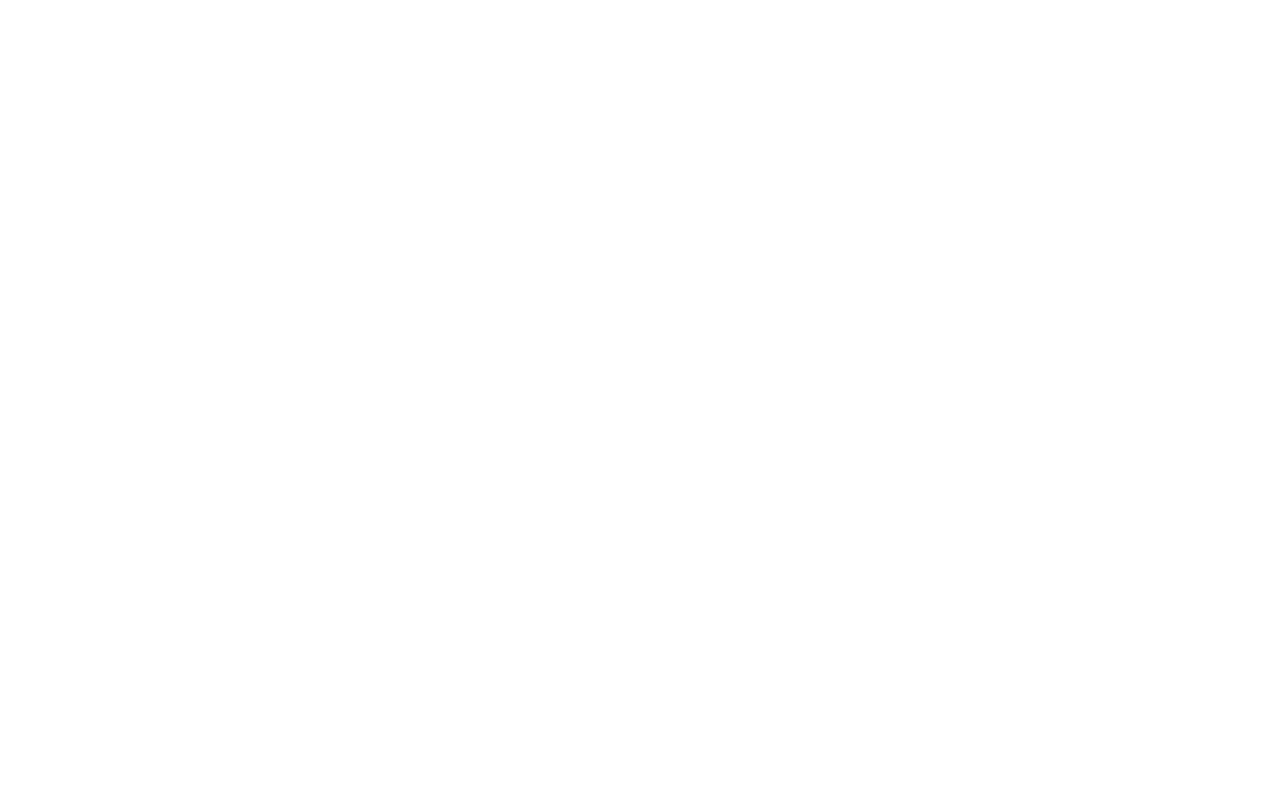
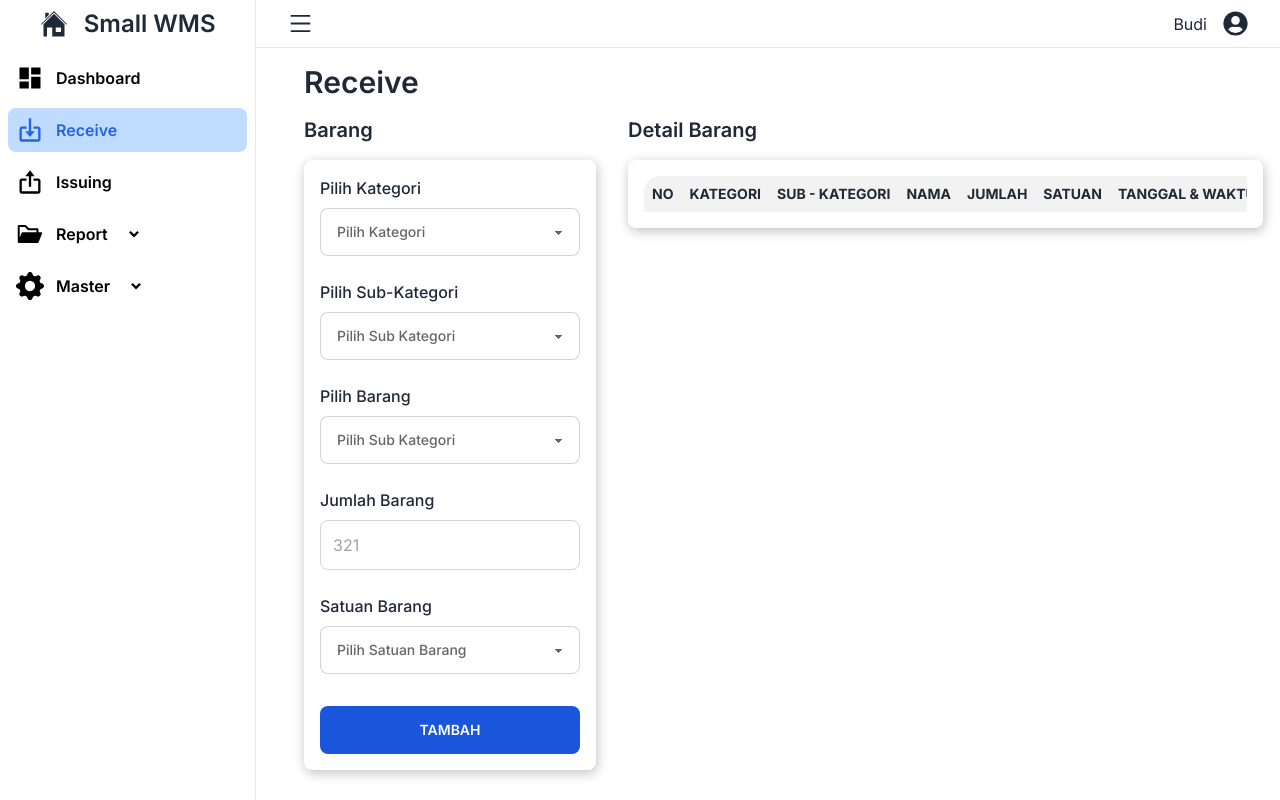
Before and after one commit to loekalin/wms-client, a React (Vite) app: page /receive/add in a window 1280 px wide. Before the commit this address had no page. Built offline with nearby package versions, Linux system fonts and the light colour scheme.

Commit message:
[+] Add Receive Data Done

```diff
--- a/jsconfig.json
+++ b/jsconfig.json
@@ -31,6 +31,9 @@
       ],
       "@Edit/*": [
         "src/Pages/Receive/Edit/*"
+      ],
+      "@Add/*": [
+        "src/Pages/Receive/Add/*"
       ]
     }
   }
--- a/src/App.jsx
+++ b/src/App.jsx
@@ -4,6 +4,7 @@
 import Navbar from "@/Components/Navbar";
 import Receive from "@/Pages/Receive/Receive";
 import ReceiveEdit from "@/Pages/Receive/Edit/ReceiveEdit";
+import ReceiveAdd from "@/Pages/Receive/Add/ReceiveAdd";
 // import AuthMiddleware from "@/Components/AuthMiddleware";
 
 const App = () => {
@@ -37,6 +38,14 @@
             </Navbar>
           }
         />
+        <Route
+          path="/receive/add"
+          element={
+            <Navbar>
+              <ReceiveAdd />
+            </Navbar>
+          }
+        />
       </Routes>
     </BrowserRouter>
   );
--- /dev/null
+++ b/src/Lib/addReceiveStore.js
@@ -0,0 +1,28 @@
+import { create } from "zustand";
+import { persist, createJSONStorage, devtools } from "zustand/middleware";
+
+export const addReceiveStore = create(
+  devtools(
+    persist(
+      (set, get) => ({
+        data: null,
+        addData: (newData) => {
+          set((state) => ({
+            data: [...state.data, newData],
+          }));
+        },
+        removeData: (index) => {
+          set((state) => {
+            const data = [...state.data];
+            data.splice(index, 1);
+            return { data };
+          });
+        },
+      }),
+      {
+        name: "previewReceive", // name of the item in the storage (must be unique)
+        storage: createJSONStorage(() => localStorage), // (optional) by default, 'localStorage' is used
+      }
+    )
+  )
+);
--- /dev/null
+++ b/src/Pages/Receive/Add/ReceiveAdd.jsx
@@ -0,0 +1,201 @@
+import React, { useRef } from "react";
+import { addReceiveStore } from "@/Lib/addReceiveStore";
+
+const ReceiveAdd = () => {
+  return (
+    <section className="w-full">
+      <h1 className="text-3xl font-semibold">Receive</h1>
+      <section className="flex-row flex gap-x-8">
+        <div className="w-1/3 mt-4">
+          <LeftSection />
+        </div>
+        <div className="w-2/3 mt-4">
+          <RightSection />
+        </div>
+      </section>
+    </section>
+  );
+};
+
+export default ReceiveAdd;
+
+const LeftSection = () => {
+  const kategori = ["Sembako", "Pakaian"];
+  const subKategori = ["Beras", "Minyak"];
+  const barang = ["Beras Merah", "Beras Putih"];
+  const satuanBarang = ["Kg", "Lusin"];
+
+  const addReceiveData = addReceiveStore((state) => state.addData);
+  const kategoriRef = useRef("");
+  const subKategoriRef = useRef("");
+  const barangRef = useRef("");
+  const jumlahBarangRef = useRef("");
+  const satuanBarangRef = useRef("");
+
+  const kategoriHandler = (e) => {
+    kategoriRef.current = e.target.value;
+  };
+  const subKategoriHandler = (e) => {
+    subKategoriRef.current = e.target.value;
+  };
+  const barangHandler = (e) => {
+    barangRef.current = e.target.value;
+  };
+  const jumlahBarangHandler = (e) => {
+    jumlahBarangRef.current = e.target.value;
+  };
+  const satuanBarangHandler = (e) => {
+    satuanBarangRef.current = e.target.value;
+  };
+  const doAddData = () => {
+    addReceiveData({
+      kategori: kategoriRef.current,
+      subKategori: subKategoriRef.current,
+      barang: barangRef.current,
+      jumlahBarang: jumlahBarangRef.current,
+      satuanBarang: satuanBarangRef.current,
+      tanggalBarang: new Date().toLocaleString(),
+    });
+  };
+
+  return (
+    <>
+      <h1 className=" font-semibold text-xl">Barang</h1>
+      <div className="mt-4  bg-white shadow-[1px_3px_12px_rgba(0,0,0,0.25)] rounded-lg p-4">
+        <div className="flex flex-col space-y-2">
+          <h1 className="font-medium ">Pilih Kategori</h1>
+          <select
+            onChange={kategoriHandler}
+            ref={kategoriRef}
+            className="select text-opacity-60 text-black font-medium select-bordered w-full"
+          >
+            <option disabled selected>
+              Pilih Kategori
+            </option>
+            {/* kategori */}
+            {kategori.map((data, index) => {
+              return (
+                <option key={index} value={data}>
+                  {data}
+                </option>
+              );
+            })}
+          </select>
+          {/*Sub Kategori  */}
+          <h1 className="font-medium pt-4">Pilih Sub-Kategori</h1>
+          <select
+            onChange={subKategoriHandler}
+            ref={subKategoriRef}
+            className="select text-opacity-60  text-black font-medium  select-bordered w-full "
+          >
+            <option disabled selected>
+              Pilih Sub Kategori
+            </option>
+            {subKategori.map((data, index) => {
+              return (
+                <option key={index} value={data}>
+                  {data}
+                </option>
+              );
+            })}
+          </select>
+          {/* Barang */}
+          <h1 className="font-medium pt-4">Pilih Barang</h1>
+          <select
+            onChange={barangHandler}
+            ref={barangRef}
+            className="select text-opacity-60  text-black  font-medium select-bordered w-full "
+          >
+            <option disabled selected>
+              Pilih Sub Kategori
+            </option>
+            {barang.map((data, index) => {
+              return (
+                <option key={index} value={data}>
+                  {data}
+                </option>
+              );
+            })}
+          </select>
+          {/* Jumlah Barang */}
+          <h1 className="font-medium  pt-4">Jumlah Barang</h1>
+          <input
+            onChange={jumlahBarangHandler}
+            ref={jumlahBarangRef}
+            type="number"
+            className="border border-gray-300  rounded-lg p-3 mb-9"
+            placeholder="321"
+          />
+          {/* Satuan Barang */}
+          <h1 className="font-medium  pt-4">Satuan Barang</h1>
+          <select
+            onChange={satuanBarangHandler}
+            ref={satuanBarang}
+            className="select text-opacity-60  text-black font-medium  select-bordered w-full "
+          >
+            <option disabled selected>
+              Pilih Satuan Barang
+            </option>
+            {satuanBarang.map((data, index) => {
+              return (
+                <option key={index} value={data}>
+                  {data}
+                </option>
+              );
+            })}
+          </select>
+        </div>
+        <button onClick={doAddData} className="btn mx-auto w-full mt-8 hover:bg-[#0f3381] bg-[#1A56DB] border-none">
+          Tambah
+        </button>
+      </div>
+    </>
+  );
+};
+
+const RightSection = () => {
+  const data = ["NO", "KATEGORI", "SUB - KATEGORI", "NAMA", "JUMLAH", "SATUAN", "TANGGAL & WAKTU", "SUPPLIER", "AKSI"];
+  const receiveData = addReceiveStore((state) => state.data);
+  const removeData = addReceiveStore((state) => state.removeData);
+  const deleteData = (index) => {
+    removeData(index);
+  };
+  return (
+    <>
+      <h1 className=" font-semibold text-xl">Detail Barang</h1>
+      <div className="mt-4 bg-white shadow-[1px_3px_12px_rgba(0,0,0,0.25)] rounded-lg p-4">
+        <div className="overflow-x-auto">
+          <table className="table table-compact w-full">
+            <thead>
+              <tr>
+                {data.map((item, i) => {
+                  return <th key={i}>{item}</th>;
+                })}
+              </tr>
+            </thead>
+            <tbody>
+              {receiveData &&
+                receiveData.map((item, i) => {
+                  return (
+                    <tr key={i}>
+                      <td>{i + 1}</td>
+                      <td>{item.kategori}</td>
+                      <td>{item.subKategori}</td>
+                      <td>{item.barang}</td>
+                      <td>
+                        <p className="bg-gray-200  rounded-lg text-center">{item.jumlahBarang}</p>
+                      </td>
+                      <td>{item.satuanBarang}</td>
+                      <td>{item.tanggalBarang}</td>
+                      <td>{":v"}</td>
+                      <td className="text-red-600 font-semibold cursor-pointer hover:underline" onClick={()=> deleteData(i)}> Remove</td>
+                    </tr>
+                  );
+                })}
+            </tbody>
+          </table>
+        </div>
+      </div>
+    </>
+  );
+};
--- a/src/Pages/Receive/Receive.jsx
+++ b/src/Pages/Receive/Receive.jsx
@@ -1,7 +1,9 @@
 import React from "react";
 import SearchButton from "@/Pages/Receive/Partials/SearchButton";
 import Table from "@/Pages/Receive/Partials/Table";
+import { useNavigate } from "react-router-dom";
 const Receive = () => {
+  const navigate = useNavigate()
   return (
     <section>
       <h1 className="text-3xl font-semibold">Receive</h1>
@@ -9,7 +11,7 @@
         <h1 className="p-4 font-semibold text-xl">All Receive</h1>
         <div className="flex flex-row justify-between mx-4">
           <SearchButton />
-          <button className="btn hover:bg-[#0f3381] bg-[#1A56DB] border-none">+ &nbsp; Add new Product</button>
+          <button onClick={()=> navigate("/receive/add/")} className="btn hover:bg-[#0f3381] bg-[#1A56DB] border-none">+ &nbsp; Add new Product</button>
         </div>
         <div className="divider mx-4"></div>
         {/* todo */}
```
Lines whose indentation alone changed are shown as unchanged.
